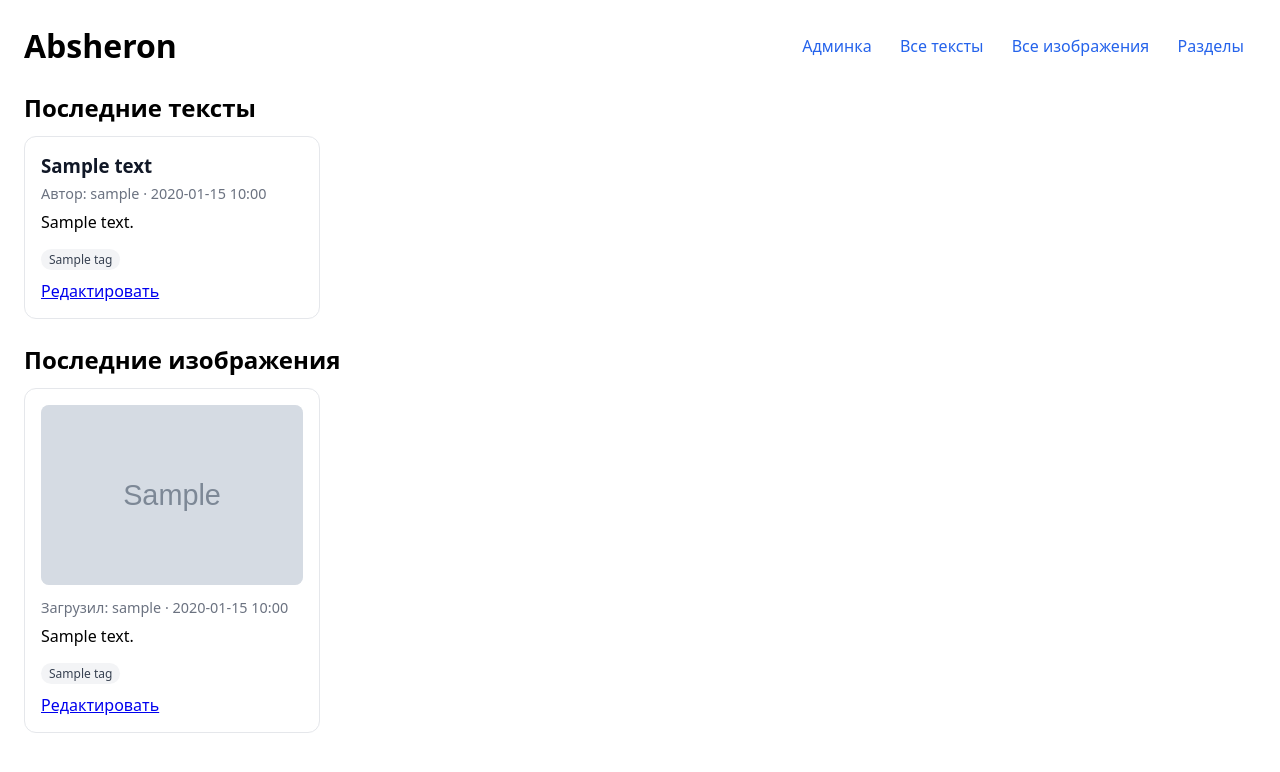
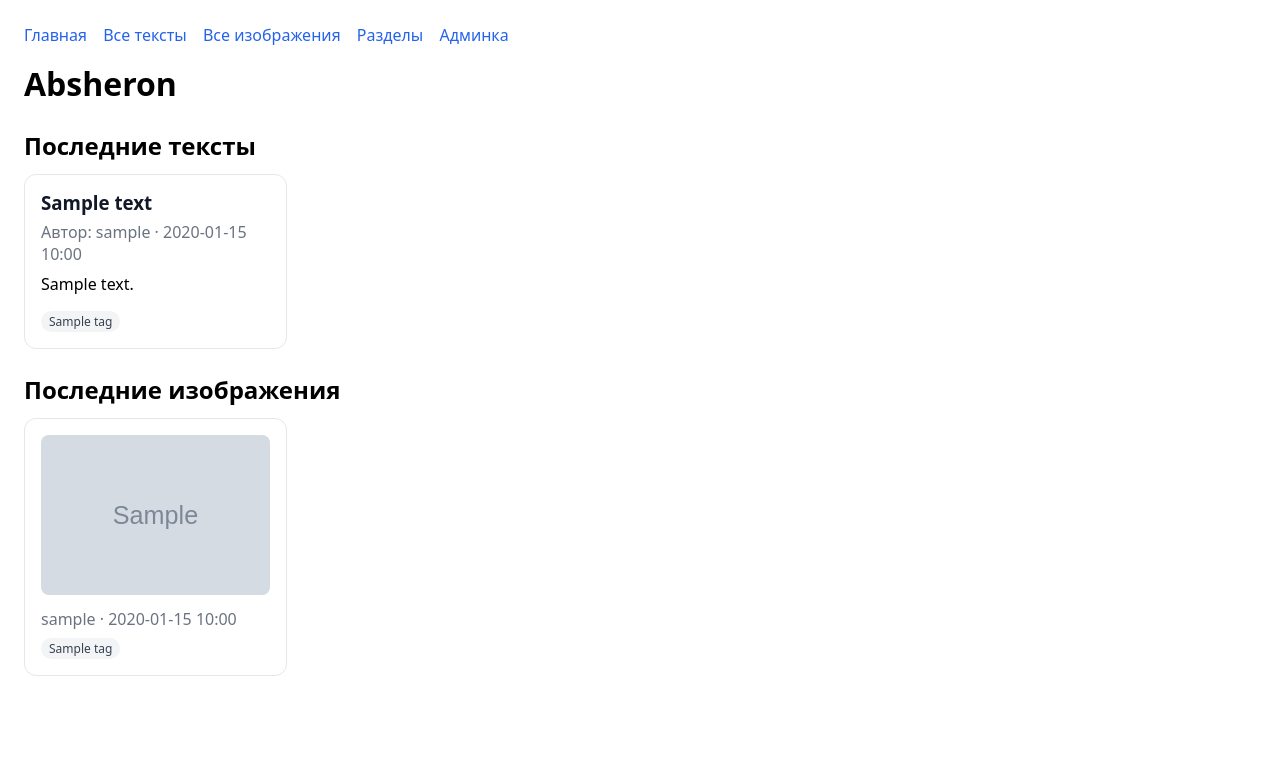
Before and after one commit to kolmanovsky/absheron, a Django app: page / in a window 1280 px wide. Shown: the top 772 px of the page. Run offline with Django 5.2, Linux system fonts and the light colour scheme; tables that the repository leaves empty hold one stand-in row (values such as "Sample post"); grey boxes marked "Sample" are stand-in pictures.

Commit message:
Commit before switch to the project mode

```diff
--- a/core/models.py
+++ b/core/models.py
@@ -6,12 +6,22 @@ from bleach.css_sanitizer import CSSSanitizer
 
 
 ALLOWED_TAGS = [
+    # базовые
     "p", "br", "span", "strong", "em", "ul", "ol", "li", "a",
+    # новые
+    "h1", "h2", "h3", "h4",
+    "blockquote",
+    "table", "thead", "tbody", "tr", "th", "td",
+    "u", "code", "pre",
 ]
+
 ALLOWED_ATTRS = {
     "a": {"href", "title", "target", "rel"},
     "span": {"style"},
+    "td": {"colspan", "rowspan", "align"},
+    "th": {"colspan", "rowspan", "align"},
 }
+
 ALLOWED_PROTOCOLS = {"http", "https", "mailto"}
 
 CSS_ALLOWED_PROPERTIES = [
--- /dev/null
+++ b/main/templates/base.html
@@ -0,0 +1,71 @@
+<!doctype html>
+<html lang="ru">
+<head>
+  <meta charset="utf-8">
+  <title>{% block title %}Absheron{% endblock %}</title>
+  <meta name="viewport" content="width=device-width, initial-scale=1">
+
+  <style>
+  body {
+    font-family: system-ui, Segoe UI, Roboto, Arial, sans-serif;
+    margin: 24px;
+    max-width: 1100px;
+  }
+  a { color: #2563eb; text-decoration: none; }
+  .muted { color: #6b7280; }
+  .card { border: 1px solid #e5e7eb; border-radius: 12px; padding: 16px; background: #fff; }
+
+  /* Стили форматированного текста */
+  article h1, article h2, article h3, article h4 {
+    margin: 1.2em 0 0.6em;
+    font-weight: 600;
+    line-height: 1.3;
+  }
+  article blockquote {
+    border-left: 4px solid #9ca3af;
+    margin: 1em 0;
+    padding: 0.5em 1em;
+    color: #4b5563;
+    font-style: italic;
+    background: #f9fafb;
+    border-radius: 4px;
+  }
+  article table { border-collapse: collapse; margin: 1em 0; width: 100%; }
+  article th, article td {
+    border: 1px solid #e5e7eb;
+    padding: 8px 12px;
+    text-align: left;
+  }
+  article th { background: #f3f4f6; font-weight: 600; }
+  article code {
+    background: #f3f4f6;
+    padding: 2px 4px;
+    border-radius: 4px;
+    font-family: monospace;
+  }
+  article pre {
+    background: #f9fafb;
+    border: 1px solid #e5e7eb;
+    border-radius: 6px;
+    padding: 12px;
+    overflow-x: auto;
+    font-family: monospace;
+    line-height: 1.4;
+  }
+  </style>
+</head>
+<body>
+  <header style="margin-bottom:16px">
+    <nav>
+      <a href="/">Главная</a>
+      <a href="/texts/" style="margin-left:12px">Все тексты</a>
+      <a href="/images/" style="margin-left:12px">Все изображения</a>
+      <a href="/tree/" style="margin-left:12px">Разделы</a>
+      <a href="/admin/" style="margin-left:12px">Админка</a>
+    </nav>
+  </header>
+
+  {% block content %}
+  {% endblock %}
+</body>
+</html>
--- a/main/templates/main/index.html
+++ b/main/templates/main/index.html
@@ -1,60 +1,29 @@
-<!DOCTYPE html>
-<html lang="ru">
-<head>
-  <meta charset="UTF-8" />
-  <title>Absheron — главная</title>
-  <meta name="viewport" content="width=device-width, initial-scale=1" />
-  <style>
-    body { font-family: system-ui, -apple-system, Segoe UI, Roboto, Arial, sans-serif; margin: 24px; }
-    header { margin-bottom: 24px; display:flex; justify-content:space-between; align-items:center; gap:16px; flex-wrap:wrap; }
-    h1 { margin: 0; }
-    .grid { display: grid; gap: 16px; grid-template-columns: repeat(auto-fill, minmax(260px, 1fr)); }
-    .card { border: 1px solid #e5e7eb; border-radius: 12px; padding: 16px; background: #fff; }
-    .muted { color: #6b7280; font-size: 0.9rem; }
-    .tags { margin-top: 8px; display: flex; flex-wrap: wrap; gap: 6px; }
-    .tag { background: #f3f4f6; color:#374151; padding: 2px 8px; border-radius: 999px; font-size: 12px; }
-    .thumb { width: 100%; height: 180px; object-fit: cover; border-radius: 8px; background:#f3f4f6; }
-    nav a { margin-right: 12px; text-decoration: none; color: #2563eb; }
-    .section-title { margin: 24px 0 12px; }
-    .ellipsis { display: -webkit-box; -webkit-line-clamp: 3; -webkit-box-orient: vertical; overflow: hidden; }
-  </style>
-</head>
-<body>
-  <header>
-    <h1>Absheron</h1>
-    <nav>
-      <a href="/admin/">Админка</a>
-      <a href="{% url 'text_list' %}" style="margin-left:12px">Все тексты</a>
-      <a href="{% url 'image_list' %}" style="margin-left:12px">Все изображения</a>
-      <a href="/tree/" style="margin-left:12px">Разделы</a>
-    </nav>
-  </header>
+{% extends "base.html" %}
 
-  <h2 class="section-title">Последние тексты</h2>
+{% block title %}Главная — Absheron{% endblock %}
+
+{% block content %}
+<h1 style="margin:0 0 12px">Absheron</h1>
+
+<h2 class="section-title" style="margin:24px 0 12px">Последние тексты</h2>
 {% if latest_texts %}
-    <div class="grid">
+  <div class="grid" style="display:grid;gap:16px;grid-template-columns:repeat(auto-fill,minmax(260px,1fr))">
     {% for t in latest_texts %}
       <article class="card">
-          <h3 style="margin:0 0 6px 0;">
-            <a href="{% url 'text_detail' t.id %}" style="text-decoration:none;color:#111827">
-              {{ t.title }}
-            </a>
+        <h3 style="margin:0 0 6px">
+          <a href="{% url 'text_detail' t.id %}" style="color:#111827">{{ t.title }}</a>
         </h3>
-          <div class="muted">
-            Автор: {{ t.created_by.username }} · {{ t.created_at|date:"Y-m-d H:i" }}
-          </div>
-          <p class="ellipsis" style="margin-top:8px;">{{ t.body|striptags }}</p>
+        <div class="muted">Автор: {{ t.created_by.username }} · {{ t.created_at|date:"Y-m-d H:i" }}</div>
+        <p class="ellipsis" style="margin-top:8px;display:-webkit-box;-webkit-line-clamp:3;-webkit-box-orient:vertical;overflow:hidden">
+          {{ t.body|truncatechars_html:200|safe }}
+        </p>
         {% if t.tags.all %}
-            <div class="tags">
-              {% for tag in t.tags.all %}
-                <span class="tag">{{ tag.name }}</span>
+          <div class="tags" style="margin-top:8px;display:flex;flex-wrap:wrap;gap:6px">
+            {% for tg in t.tags.all %}
+              <a class="tag" href="{% url 'text_list' %}?tag={{ tg.name|urlencode }}" style="background:#f3f4f6;color:#374151;padding:2px 8px;border-radius:999px;font-size:12px">{{ tg.name }}</a>
             {% endfor %}
           </div>
         {% endif %}
-          <!-- Быстрая ссылка на правку в админке (удобно до появления своих detail-страниц) -->
-          <div style="margin-top:10px;">
-            <a href="{% url 'admin:core_text_change' t.id %}">Редактировать</a>
-          </div>
       </article>
     {% endfor %}
   </div>
@@ -62,39 +31,30 @@
   <p class="muted">Пока нет текстов.</p>
 {% endif %}
 
-  <h2 class="section-title">Последние изображения</h2>
+<h2 class="section-title" style="margin:24px 0 12px">Последние изображения</h2>
 {% if latest_images %}
-    <div class="grid">
+  <div class="grid" style="display:grid;gap:16px;grid-template-columns:repeat(auto-fill,minmax(220px,1fr))">
     {% for img in latest_images %}
       <div class="card">
         <a href="{% url 'image_detail' img.id %}">
           {% if img.file %}
-              <img class="thumb" src="{{ img.file.url }}" alt="image {{ img.id }}">
+            <img style="width:100%;height:160px;object-fit:cover;border-radius:8px;background:#f3f4f6" src="{{ img.file.url }}" alt="image {{ img.id }}">
           {% else %}
-              <div class="thumb"></div>
+            <div style="width:100%;height:160px;border-radius:8px;background:#f3f4f6"></div>
           {% endif %}
         </a>
-          <div class="muted" style="margin-top:8px;">
-            Загрузил: {{ img.uploaded_by.username }} · {{ img.uploaded_at|date:"Y-m-d H:i" }}
-          </div>
-          {% if img.description %}
-            <p class="ellipsis" style="margin-top:8px;">{{ img.description }}</p>
-          {% endif %}
+        <div class="muted" style="margin-top:8px">{{ img.uploaded_by.username }} · {{ img.uploaded_at|date:"Y-m-d H:i" }}</div>
         {% if img.tags.all %}
-            <div class="tags">
-              {% for tag in img.tags.all %}
-                <span class="tag">{{ tag.name }}</span>
+          <div style="margin-top:8px;display:flex;flex-wrap:wrap;gap:6px">
+            {% for tg in img.tags.all %}
+              <a class="tag" href="{% url 'image_list' %}?tag={{ tg.name|urlencode }}" style="background:#f3f4f6;color:#374151;padding:2px 8px;border-radius:999px;font-size:12px">{{ tg.name }}</a>
             {% endfor %}
           </div>
         {% endif %}
-          <div style="margin-top:10px;">
-            <a href="{% url 'admin:core_image_change' img.id %}">Редактировать</a>
-          </div>
       </div>
     {% endfor %}
   </div>
 {% else %}
   <p class="muted">Пока нет изображений.</p>
 {% endif %}
-</body>
-</html>
+{% endblock %}
```
Also changed, not shown: main/templates/main/image_detail.html (+16 -26 lines), main/templates/main/image_list.html (+15 -33 lines), main/templates/main/node_detail.html (+15 -31 lines), main/templates/main/text_list.html (+11 -29 lines), .github/copilot-instructions.md (added). Lines whose indentation alone changed are shown as unchanged.
